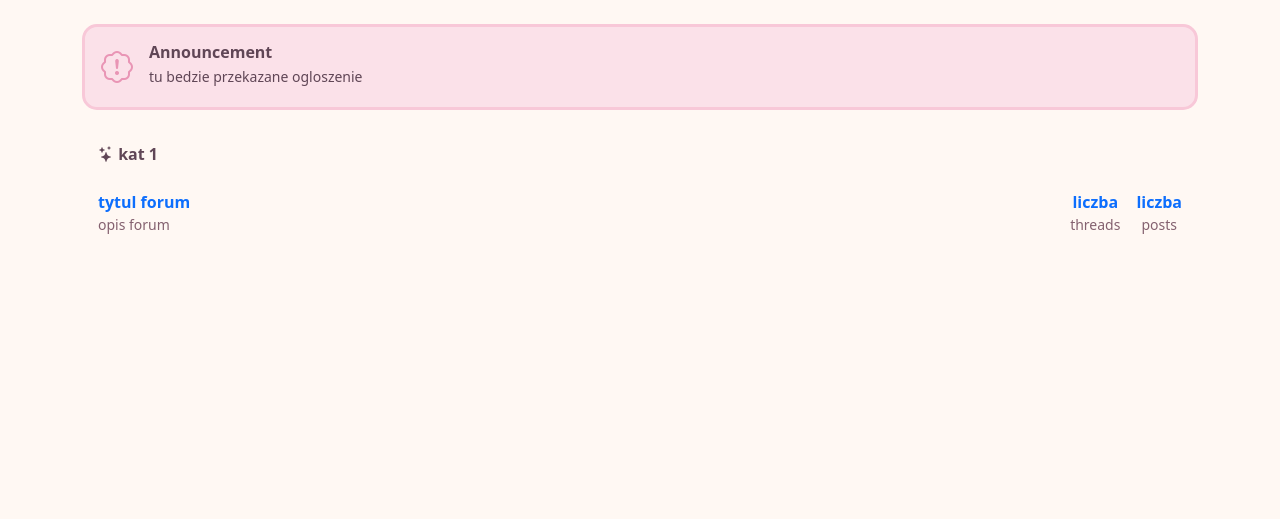
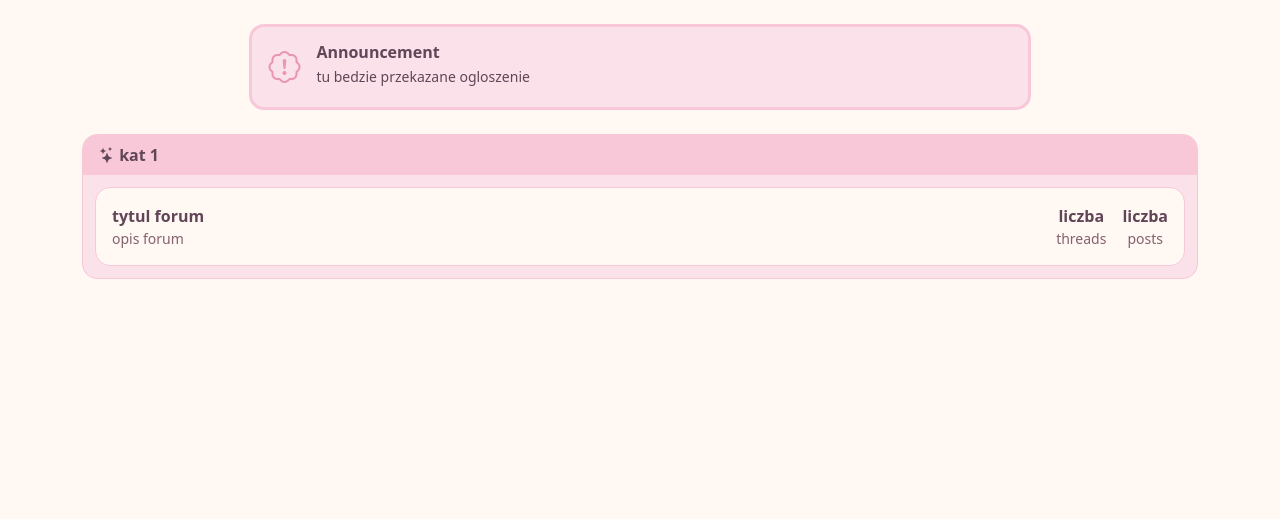
Before and after one commit to moliDoe/OnlyPaws, an ASP.NET Core app: page / in a window 1280 px wide. Shown: the part 77-596 px from the top of the page. Run offline with ASP.NET Core 8, Linux system fonts and the light colour scheme; style sheets or scripts are compiled from the project's sources; some libraries are stand-ins or nearby versions.

Commit message:
home page css

```diff
--- a/OnlyPaws/Views/Home/Index.cshtml
+++ b/OnlyPaws/Views/Home/Index.cshtml
@@ -24,7 +24,7 @@
                 <i class="bi bi-stars"></i>
                 kat 1
             </div>
-            <div class="forum-list">
+            <div class="forum-list d-flex flex-column gap-2">
                 <a href="#" class="forum-row d-flex justify-content-between align-items-center p-3 text-decoration-none">
                     <div>
                         <div class="fw-semibold"> tytul forum </div>
--- a/OnlyPaws/wwwroot/css/home.css
+++ b/OnlyPaws/wwwroot/css/home.css
@@ -1,9 +1,37 @@
+.home-content {
+    max-width: 1600px;
+    margin: 0 auto;
+}
 .announcement-box {
     background-color: var(--bg-card);
     color: var(--text-primary);
     border: 3px solid var(--border-color);
     border-radius: 15px;
+    width: 70%;
+    margin: 0 auto;
 }
 .bi-patch-exclamation {
     color: var(--btn-hover);
+    flex-shrink: 0;
 }
+.category-card {
+    background-color: var(--bg-card);
+    border: 1px solid var(--border-color);
+    border-radius: 15px;
+    overflow: hidden;
+    max-width: 100%;
+}
+.category-header {
+    background-color: var(--bg-highlight);
+    color: var(--text-primary);
+}
+.forum-list{
+    padding: 12px;
+}
+.forum-row {
+    background-color: var(--bg-main);
+    color: var(--text-primary);
+    border: 1px solid var(--border-color);
+    border-radius: 15px;
+    width: 100%;
+}
```
